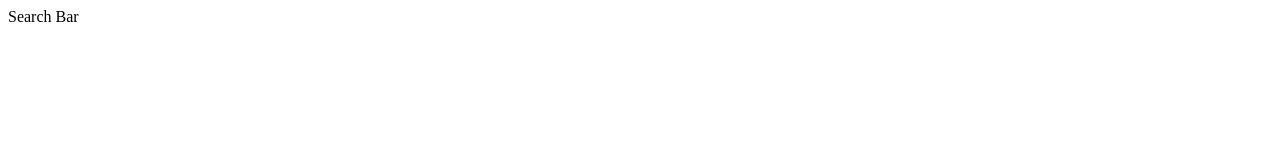
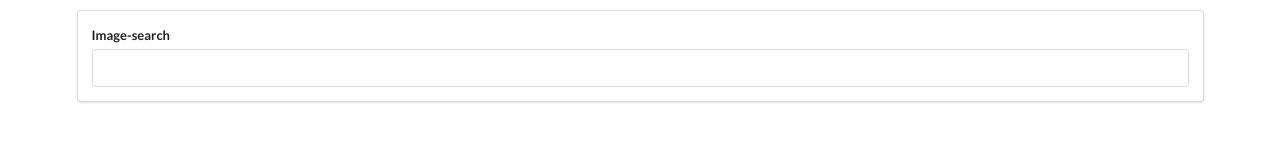
Before and after one commit to Pawelv9/pictures-website, a React app: page / in a window 1280 px wide. Built offline with nearby package versions, Linux system fonts and the light colour scheme.

Commit message:
fix input

```diff
--- a/public/index.html
+++ b/public/index.html
@@ -1,10 +1,12 @@
 <!DOCTYPE html>
 <html lang="en">
-  <head>
+
+<head>
     <meta charset="utf-8">
     <link rel="shortcut icon" href="%PUBLIC_URL%/favicon.ico">
     <meta name="viewport" content="width=device-width, initial-scale=1, shrink-to-fit=no">
     <meta name="theme-color" content="#000000">
+    <link rel="stylesheet" href="https://cdnjs.cloudflare.com/ajax/libs/semantic-ui/2.4.1/semantic.min.css">
     <!--
       manifest.json provides metadata used when your web app is added to the
       homescreen on Android. See https://developers.google.com/web/fundamentals/web-app-manifest/
@@ -20,8 +22,9 @@
       Learn how to configure a non-root public URL by running `npm run build`.
     -->
     <title>React App</title>
-  </head>
-  <body>
+</head>
+
+<body>
     <noscript>
       You need to enable JavaScript to run this app.
     </noscript>
@@ -36,5 +39,6 @@
       To begin the development, run `npm start` or `yarn start`.
       To create a production bundle, use `npm run build` or `yarn build`.
     -->
-  </body>
+</body>
+
 </html>
--- a/src/components/App.js
+++ b/src/components/App.js
@@ -2,12 +2,20 @@
 import SearchBar from './SearchBar';
 
 
-const App = () =>  {
-  return (
-    <div>
-      <SearchBar />
-    </div>
-  )
+class App extends Component {
+    onSearchSubmit(condition) {
+      console.log(condition);
+    }
+
+
+
+    render() {
+        return (
+        <div className="ui container" style={{marginTop: '10px'}}>
+          <SearchBar onSubmit={this.onSearchSubmit}/>
+        </div>
+    );
+  }
 }
 
 export default App;
--- a/src/components/SearchBar.js
+++ b/src/components/SearchBar.js
@@ -2,10 +2,26 @@
 
 
 export default class SearchBar extends Component {
+  state = {
+    condition: ''
+  }
+
+  onFormSubmit = (event) => {
+    event.preventDefault();
+
+    // console.log(this.state.condition)
+    this.props.onSubmit(this.state.condition);
+  };
+
   render() {
     return (
-      <div>
-        Search Bar
+      <div className="ui segment">
+        <form onSubmit={this.onFormSubmit} className="ui form">
+        <div className="field">
+          <label>Image-search</label>
+          <input type="text" value={this.state.condition} onChange={(event) => {this.setState({ condition: event.target.value })}}/>
+        </div>
+        </form>
       </div>
     )
   }
```
